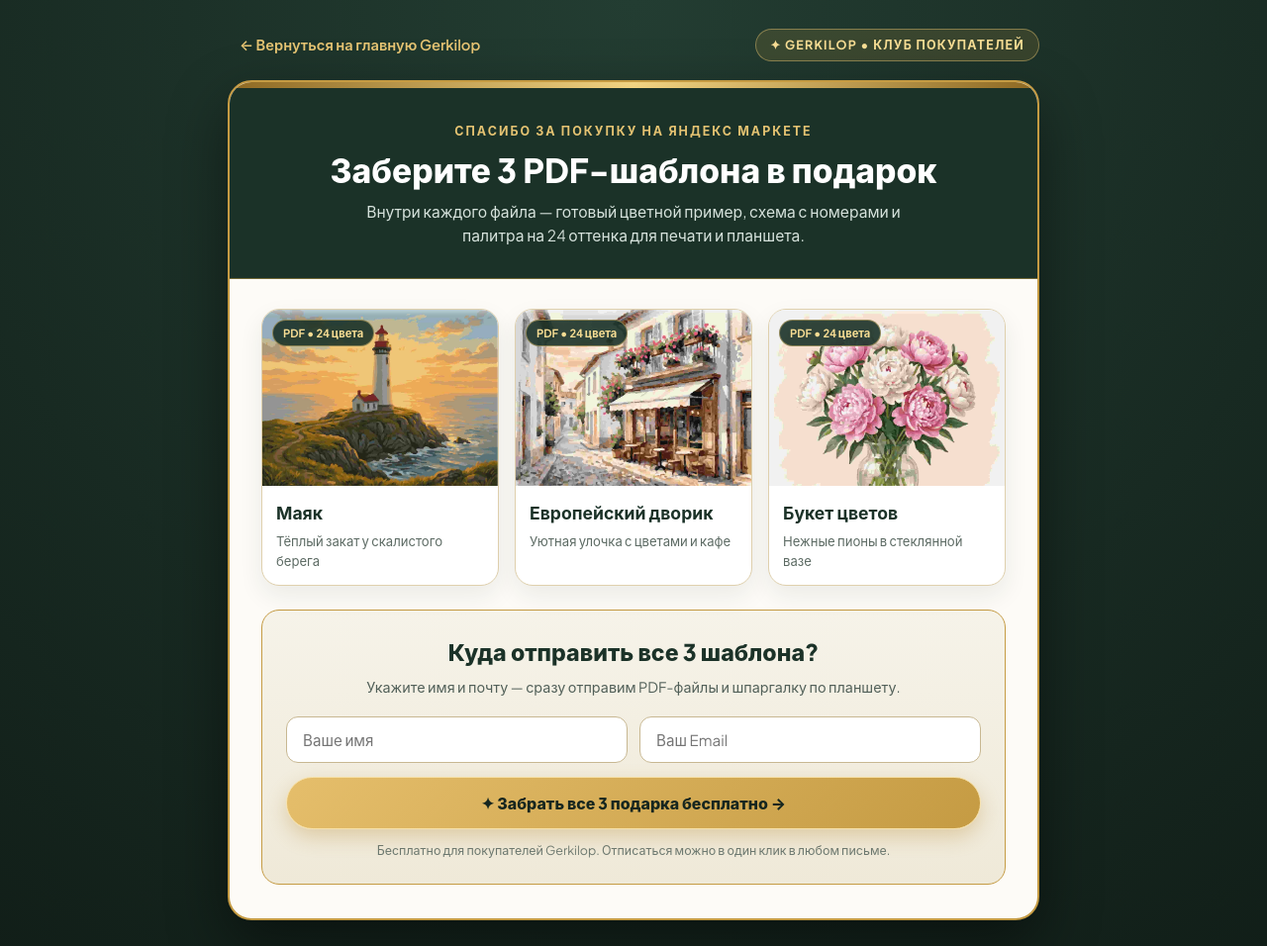
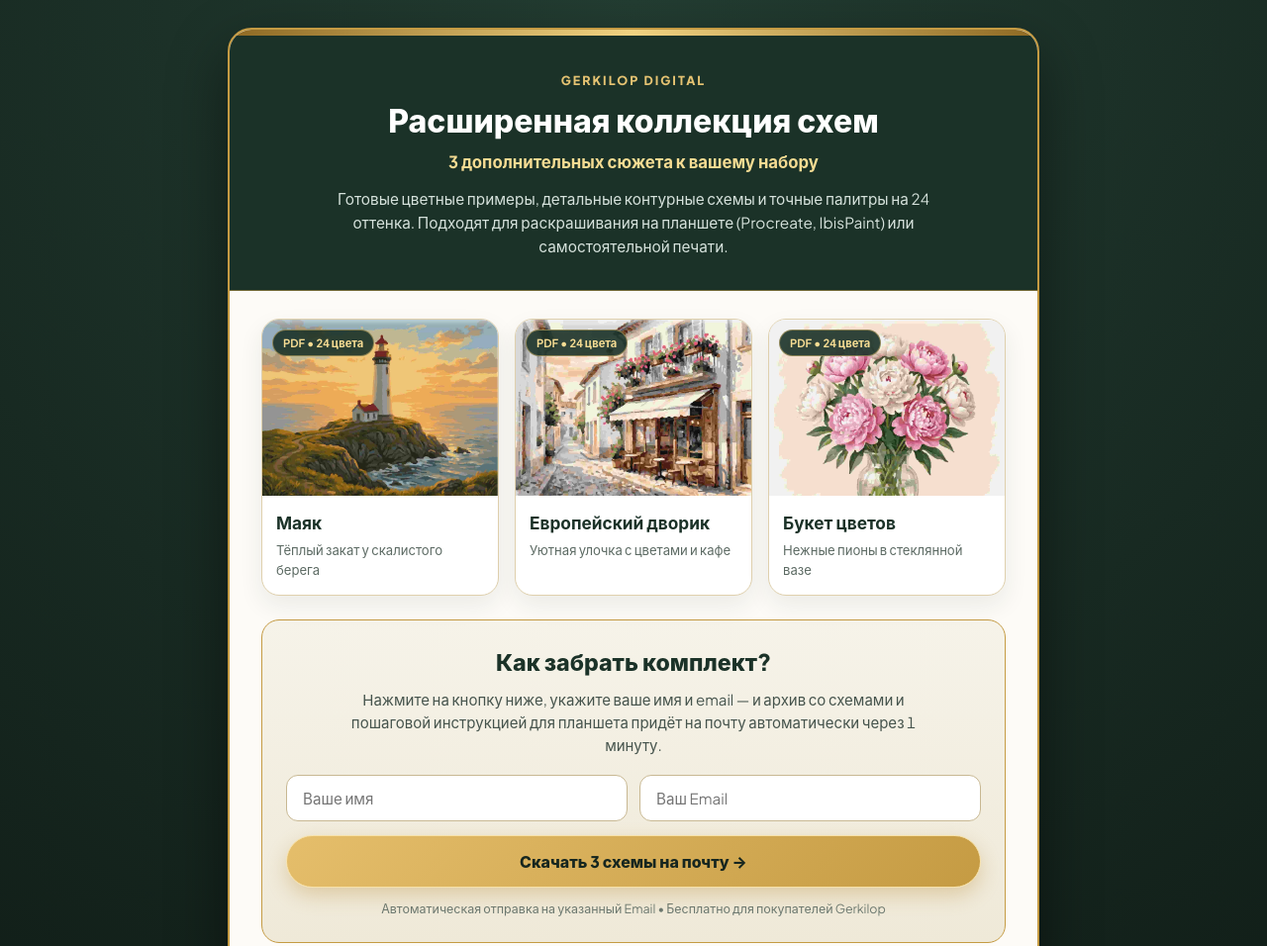
Before and after one commit to itfotost-spec/gerkilop, a plain HTML site: page podarok.html in a window 1280 px wide. Shown: the top 956 px of the page at 99% size. Drawn offline with Linux system fonts and the light colour scheme.

Commit message:
Update podarok.html

```diff
--- a/podarok.html
+++ b/podarok.html
@@ -3,7 +3,7 @@
 <head>
     <meta charset="UTF-8">
     <meta name="viewport" content="width=device-width, initial-scale=1.0">
-    <title>Подарки покупателям — Gerkilop</title>
+    <title>GERKILOP DIGITAL | Расширенная коллекция схем</title>
     <link href="https://fonts.googleapis.com/css2?family=Plus+Jakarta+Sans:wght@400;500;600;700;800&display=swap" rel="stylesheet">
     <style>
         * {
@@ -27,47 +27,6 @@
             margin: 0 auto;
         }
 
-        .top-bar {
-            display: flex;
-            justify-content: space-between;
-            align-items: center;
-            margin-bottom: 18px;
-            gap: 12px;
-            flex-wrap: wrap;
-        }
-
-        .back-link {
-            color: #e5c372;
-            text-decoration: none;
-            font-size: 0.92rem;
-            font-weight: 600;
-            padding: 6px 12px;
-            border-radius: 999px;
-            transition: background 0.25s ease, color 0.25s ease, transform 0.25s ease;
-        }
-
-        .back-link:hover {
-            background: rgba(229, 195, 114, 0.14);
-            color: #f6dc93;
-            transform: translateX(-2px);
-        }
-
-        .back-link:active {
-            transform: scale(0.97);
-        }
-
-        .club-pill {
-            background: rgba(197, 155, 67, 0.16);
-            border: 1px solid rgba(229, 195, 114, 0.45);
-            color: #f6dc93;
-            font-size: 0.78rem;
-            font-weight: 700;
-            letter-spacing: 1.2px;
-            text-transform: uppercase;
-            padding: 6px 14px;
-            border-radius: 999px;
-        }
-
         .main-card {
             background: #fdfbf7;
             border: 2px solid #c59b43;
@@ -84,38 +43,45 @@
         .hero-box {
             background: #1b3228;
             color: #ffffff;
-            padding: 30px 32px;
+            padding: 32px 32px;
             text-align: center;
             border-bottom: 1px solid rgba(197, 155, 67, 0.5);
         }
 
-        .hero-box .tag {
+        .hero-box .brand-top {
             display: inline-block;
             color: #e5c372;
             font-size: 0.78rem;
-            font-weight: 700;
+            font-weight: 800;
             letter-spacing: 2px;
             text-transform: uppercase;
-            margin-bottom: 8px;
+            margin-bottom: 10px;
         }
 
         .hero-box h1 {
-            font-size: 2.1rem;
+            font-size: 2rem;
             font-weight: 800;
             line-height: 1.25;
             color: #ffffff;
             margin-bottom: 10px;
         }
 
-        .hero-box p {
+        .hero-box .subtitle {
+            color: #f6dc93;
+            font-size: 1.05rem;
+            font-weight: 700;
+            margin-bottom: 12px;
+        }
+
+        .hero-box p.desc {
             color: #d6e2dc;
-            font-size: 0.98rem;
-            max-width: 580px;
+            font-size: 0.96rem;
+            max-width: 640px;
             margin: 0 auto;
         }
 
         .content-box {
-            padding: 30px 32px 34px;
+            padding: 28px 32px 34px;
         }
 
         .gifts-grid {
@@ -180,7 +146,7 @@
         }
 
         .gift-title {
-            font-size: 1.1rem;
+            font-size: 1.08rem;
             font-weight: 700;
             color: #1b3228;
             margin-bottom: 4px;
@@ -203,13 +169,14 @@
             font-size: 1.45rem;
             font-weight: 800;
             color: #1b3228;
-            margin-bottom: 6px;
+            margin-bottom: 8px;
         }
 
         .form-panel .form-hint {
-            font-size: 0.9rem;
-            color: #526059;
-            margin-bottom: 18px;
+            font-size: 0.94rem;
+            color: #46544d;
+            max-width: 600px;
+            margin: 0 auto 18px;
         }
 
         .form-row {
@@ -236,7 +203,6 @@
             box-shadow: 0 0 0 3px rgba(197, 155, 67, 0.22);
         }
 
-        /* Анимированная золотая кнопка */
         .btn-submit {
             position: relative;
             overflow: hidden;
@@ -308,26 +274,22 @@
 </head>
 <body>
     <div class="page-wrap">
-        <div class="top-bar">
-            <a href="index.html" class="back-link">&larr; Вернуться на главную Gerkilop</a>
-            <span class="club-pill">&#10022; Gerkilop &bull; Клуб покупателей</span>
-        </div>
-
         <div class="main-card">
             <div class="gold-strip"></div>
 
             <div class="hero-box">
-                <span class="tag">Спасибо за покупку на Яндекс Маркете</span>
-                <h1>Заберите 3 PDF-шаблона в подарок</h1>
-                <p>Внутри каждого файла — готовый цветной пример, схема с номерами и палитра на 24 оттенка для печати и планшета.</p>
+                <span class="brand-top">GERKILOP DIGITAL</span>
+                <h1>Расширенная коллекция схем</h1>
+                <div class="subtitle">3 дополнительных сюжета к вашему набору</div>
+                <p class="desc">Готовые цветные примеры, детальные контурные схемы и точные палитры на 24 оттенка. Подходят для раскрашивания на планшете (Procreate, IbisPaint) или самостоятельной печати.</p>
             </div>
 
             <div class="content-box">
                 <div class="gifts-grid">
                     <div class="gift-card">
                         <div class="gift-thumb-wrap">
-                            <span class="gift-badge">PDF &bull; 24 цвета</span>
-                            <img src="https://github.com/itfotost-spec/gerkilop/blob/main/gift-mayak.jpg?raw=true" alt="Шаблон Маяк">
+                            <span class="gift-badge">PDF • 24 цвета</span>
+                            <img src="https://github.com/itfotost-spec/gerkilop/blob/main/gift-mayak.jpg?raw=true" alt="Схема Маяк">
                         </div>
                         <div class="gift-meta">
                             <div class="gift-title">Маяк</div>
@@ -337,8 +299,8 @@
 
                     <div class="gift-card">
                         <div class="gift-thumb-wrap">
-                            <span class="gift-badge">PDF &bull; 24 цвета</span>
-                            <img src="https://github.com/itfotost-spec/gerkilop/blob/main/gift-dvorik.jpg?raw=true" alt="Шаблон Европейский дворик">
+                            <span class="gift-badge">PDF • 24 цвета</span>
+                            <img src="https://github.com/itfotost-spec/gerkilop/blob/main/gift-dvorik.jpg?raw=true" alt="Схема Европейский дворик">
                         </div>
                         <div class="gift-meta">
                             <div class="gift-title">Европейский дворик</div>
@@ -348,8 +310,8 @@
 
                     <div class="gift-card">
                         <div class="gift-thumb-wrap">
-                            <span class="gift-badge">PDF &bull; 24 цвета</span>
-                            <img src="https://github.com/itfotost-spec/gerkilop/blob/main/gift-buket.jpg?raw=true" alt="Шаблон Букет цветов">
+                            <span class="gift-badge">PDF • 24 цвета</span>
+                            <img src="https://github.com/itfotost-spec/gerkilop/blob/main/gift-buket.jpg?raw=true" alt="Схема Букет цветов">
                         </div>
                         <div class="gift-meta">
                             <div class="gift-title">Букет цветов</div>
@@ -357,23 +319,23 @@
                         </div>
                     </div>
                 </div>
-<form id="estis-form" action="https://mailer.estismail.com/subscribeme" method="post">
-          <input type="hidden" name="estis_form" value="nYe3EQtricEU">
-          <input type="text" name="estis_hp" value="" style="display:none" tabindex="-1" autocomplete="off">
-                <!-- Подставь сюда свой рабочий код/action формы Estismail -->
+
                 <div class="form-panel">
-                    <h2>Куда отправить все 3 шаблона?</h2>
-                    <p class="form-hint">Укажите имя и почту — сразу отправим PDF-файлы и шпаргалку по планшету.</p>
+                    <h2>Как забрать комплект?</h2>
+                    <p class="form-hint">Нажмите на кнопку ниже, укажите ваше имя и email — и архив со схемами и пошаговой инструкцией для планшета придёт на почту автоматически через 1 минуту.</p>
 
-                    <form action="#" method="post">
+                    <form id="estis-form" action="https://mailer.estismail.com/subscribeme" method="post">
+                        <input type="hidden" name="estis_form" value="nYe3EQtricEU">
+                        <input type="text" name="estis_hp" value="" style="display:none" tabindex="-1" autocomplete="off">
+
                         <div class="form-row">
                             <input type="text" name="name" class="form-input" placeholder="Ваше имя" required>
                             <input type="email" name="email" class="form-input" placeholder="Ваш Email" required>
                         </div>
-                        <button type="submit" class="btn-submit">&#10022; Забрать все 3 подарка бесплатно &rarr;</button>
+                        <button type="submit" class="btn-submit">Скачать 3 схемы на почту &rarr;</button>
                     </form>
 
-                    <p class="bottom-note">Бесплатно для покупателей Gerkilop. Отписаться можно в один клик в любом письме.</p>
+                    <p class="bottom-note">Автоматическая отправка на указанный Email • Бесплатно для покупателей Gerkilop</p>
                 </div>
             </div>
         </div>
```
